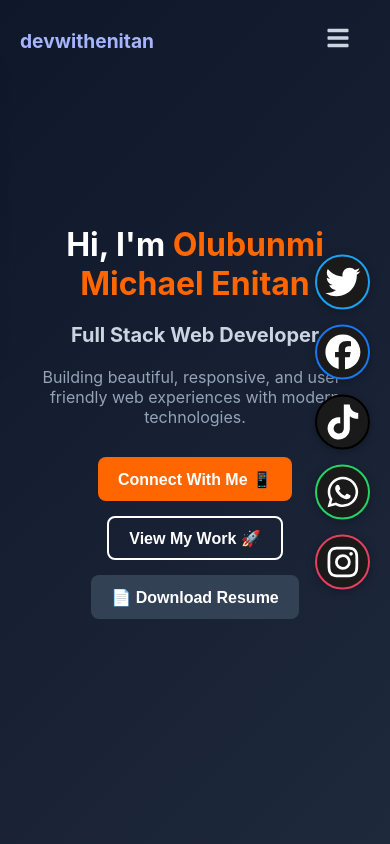
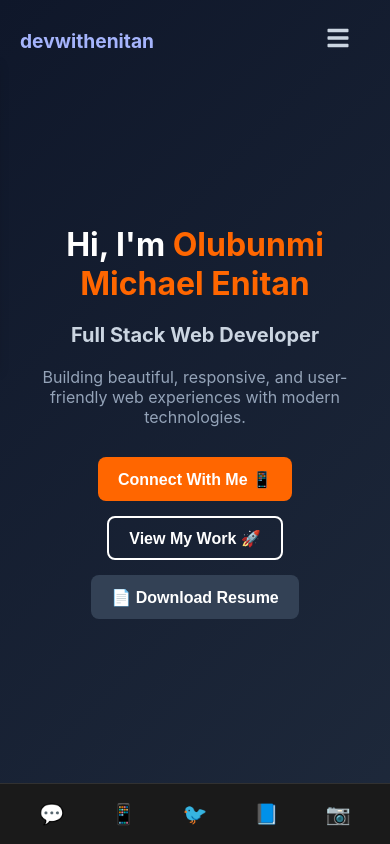
Before and after one commit to olubunmimichael93-debug/my-portfolio, a React (Vite) app: page / in a window 390 px wide. Shown: the top 844 px of the page. Built offline with nearby package versions, Linux system fonts and the light colour scheme; the HTML template or start-up script is replaced by a standard one.

Commit message:
Fix SocialBar: vertical on desktop, horizontal on mobile

```diff
--- a/src/components/SocialBar.jsx
+++ b/src/components/SocialBar.jsx
@@ -1,17 +1,16 @@
-import { FontAwesomeIcon } from '@fortawesome/react-fontawesome'
-import { faWhatsapp, faTiktok, faTwitter, faFacebook, faInstagram } from '@fortawesome/free-brands-svg-icons'
-
 function SocialBar() {
   const socials = [
-    { name: 'X (Twitter)', icon: faTwitter, link: 'https://x.com/Olubunmil1709', color: '#1DA1F2' },
-    { name: 'Facebook', icon: faFacebook, link: 'https://www.facebook.com/share/17WLhedrAr/', color: '#1877F2' },
-    { name: 'TikTok', icon: faTiktok, link: 'https://www.tiktok.com/@devwithenitan', color: '#000000' },
-    { name: 'WhatsApp', icon: faWhatsapp, link: 'https://wa.me/2347040564333', color: '#25D366' },
-    { name: 'Instagram', icon: faInstagram, link: 'https://instagram.com/yourusername', color: '#E4405F' }
+    { name: 'WhatsApp', icon: '💬', link: 'https://wa.me/2347040564333', color: '#25D366' },
+    { name: 'TikTok', icon: '📱', link: 'https://www.tiktok.com/@devwithenitan', color: '#000000' },
+    { name: 'Twitter', icon: '🐦', link: 'https://x.com/Olubunmil1709', color: '#1DA1F2' },
+    { name: 'Facebook', icon: '📘', link: 'https://www.facebook.com/share/17WLhedrAr/', color: '#1877F2' },
+    { name: 'Instagram', icon: '📷', link: 'https://instagram.com/yourusername', color: '#E4405F' }
   ]
 
   return (
-    <div style={{
+    <>
+      {/* Desktop Social Bar - Vertical on right */}
+      <div className="social-bar-desktop" style={{
         position: 'fixed',
         right: '20px',
         top: '50%',
@@ -19,7 +18,7 @@ function SocialBar() {
         zIndex: 1000,
         display: 'flex',
         flexDirection: 'column',
-      gap: '15px'
+        gap: '12px'
       }}>
         {socials.map((social, index) => (
           <a
@@ -28,34 +27,91 @@ function SocialBar() {
             target="_blank"
             rel="noopener noreferrer"
             style={{
-            width: '55px',
-            height: '55px',
+              width: '45px',
+              height: '45px',
               background: '#1a1a1a',
               borderRadius: '50%',
               display: 'flex',
               alignItems: 'center',
               justifyContent: 'center',
               textDecoration: 'none',
-            fontSize: '28px',
+              fontSize: '22px',
               transition: 'all 0.3s',
               border: `2px solid ${social.color}`,
-            boxShadow: '0 2px 10px rgba(0,0,0,0.3)',
-            color: 'white'
+              boxShadow: '0 2px 10px rgba(0,0,0,0.3)'
             }}
             onMouseEnter={(e) => {
-            e.currentTarget.style.transform = 'scale(1.15)'
+              e.currentTarget.style.transform = 'scale(1.1)'
               e.currentTarget.style.background = social.color
-            e.currentTarget.style.borderColor = social.color
             }}
             onMouseLeave={(e) => {
               e.currentTarget.style.transform = 'scale(1)'
               e.currentTarget.style.background = '#1a1a1a'
             }}
           >
-          <FontAwesomeIcon icon={social.icon} size="lg" />
+            {social.icon}
           </a>
         ))}
       </div>
+
+      {/* Mobile Social Bar - Horizontal at bottom */}
+      <div className="social-bar-mobile" style={{
+        position: 'fixed',
+        bottom: '0',
+        left: '0',
+        right: '0',
+        background: '#1a1a1a',
+        padding: '10px 16px',
+        display: 'flex',
+        justifyContent: 'space-around',
+        alignItems: 'center',
+        zIndex: 1000,
+        borderTop: '1px solid rgba(255,255,255,0.1)'
+      }}>
+        {socials.map((social, index) => (
+          <a
+            key={index}
+            href={social.link}
+            target="_blank"
+            rel="noopener noreferrer"
+            style={{
+              width: '40px',
+              height: '40px',
+              background: 'transparent',
+              borderRadius: '50%',
+              display: 'flex',
+              alignItems: 'center',
+              justifyContent: 'center',
+              textDecoration: 'none',
+              fontSize: '20px',
+              transition: 'all 0.3s',
+              color: social.color
+            }}
+          >
+            {social.icon}
+          </a>
+        ))}
+      </div>
+
+      <style>{`
+        @media (max-width: 768px) {
+          .social-bar-desktop {
+            display: none !important;
+          }
+          .social-bar-mobile {
+            display: flex !important;
+          }
+        }
+        @media (min-width: 769px) {
+          .social-bar-desktop {
+            display: flex !important;
+          }
+          .social-bar-mobile {
+            display: none !important;
+          }
+        }
+      `}</style>
+    </>
   )
 }
 
```
Lines whose indentation alone changed are shown as unchanged.
